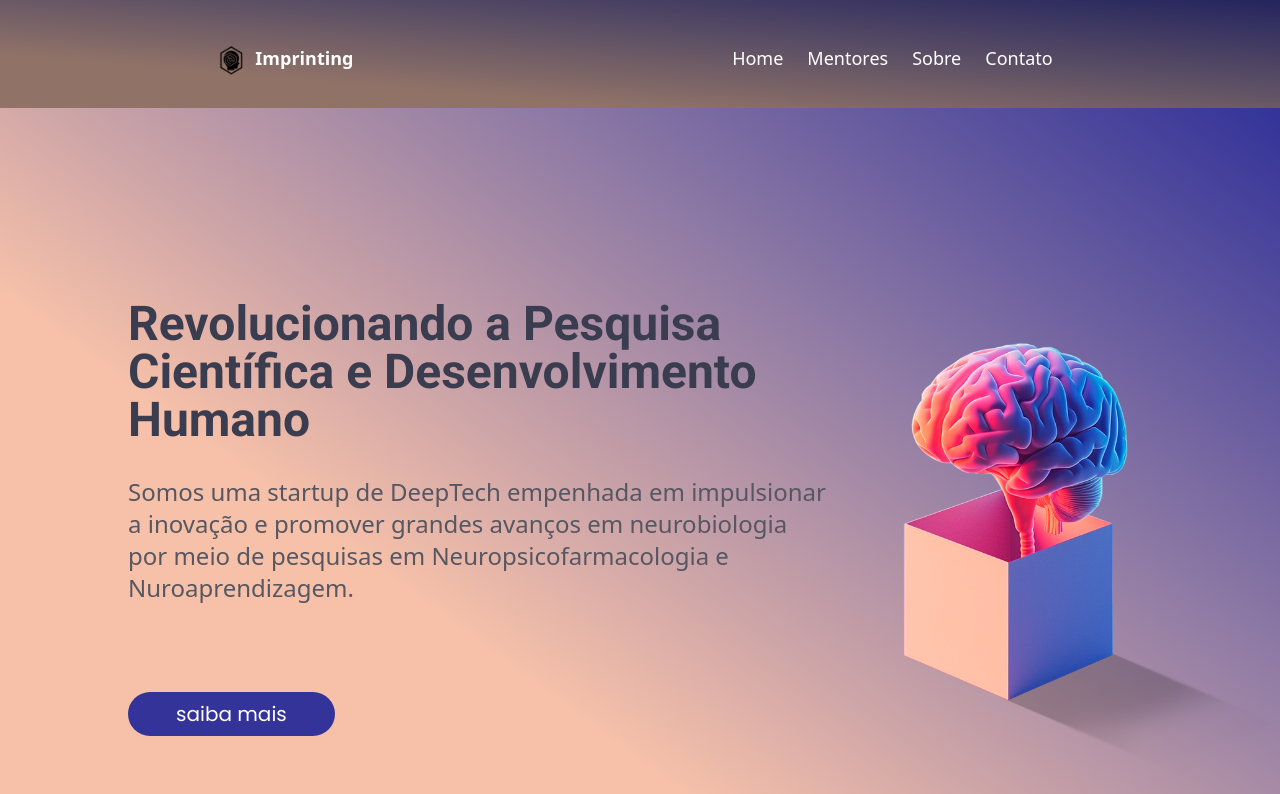
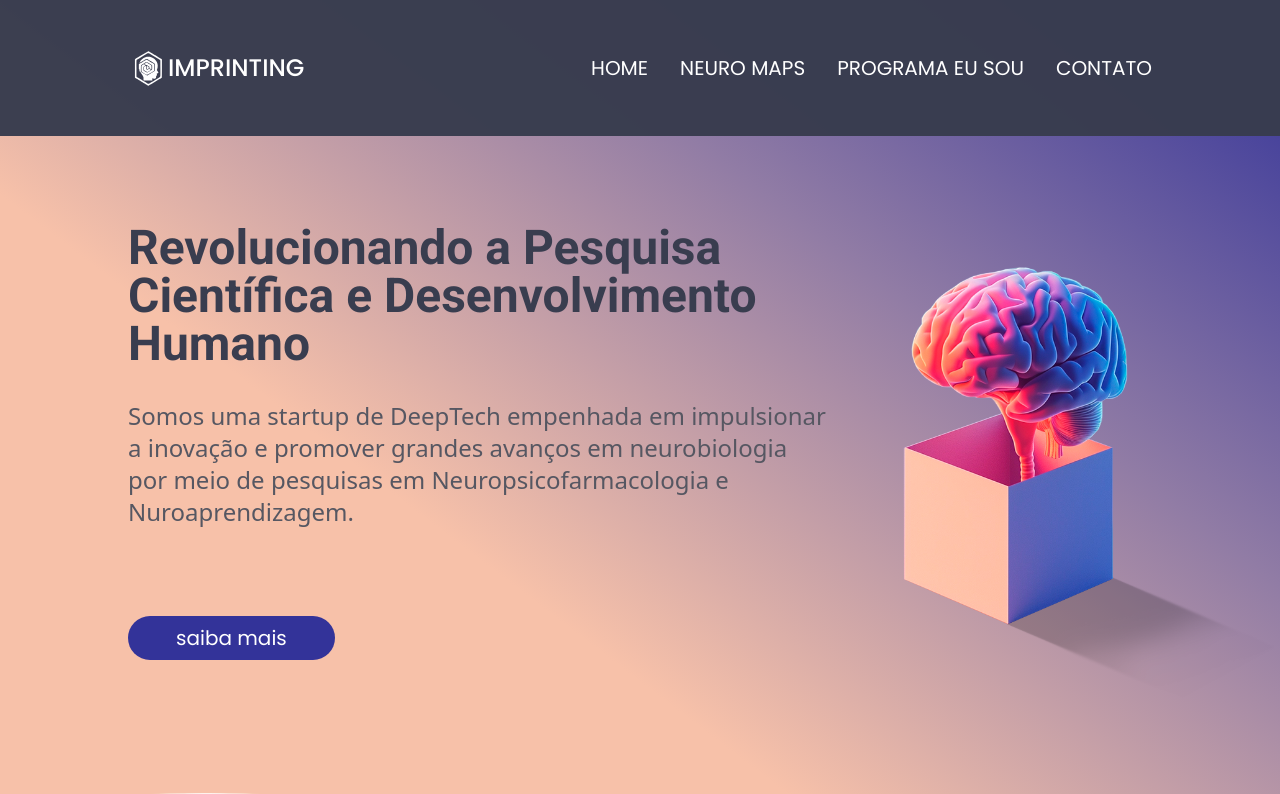
Before and after one commit to Delgado-tech/imprinting-landing-page, a React (Vite) app: page / in a window 1280 px wide. Shown: the top 794 px of the page. Built offline with nearby package versions, Linux system fonts and the light colour scheme.

Commit message:
edit/feat: adicionado responsividade a navbar

```diff
--- a/src/app/App.tsx
+++ b/src/app/App.tsx
@@ -1,23 +1,25 @@
+import Cards from "../components/home/Cards.tsx";
 import FormContact from "../components/home/FormContact.tsx";
+import Header from "../components/home/Header.tsx";
 import ImprintingCoin from "../components/home/ImprintingCoin.tsx";
 import Introduction from "../components/home/Introduction.tsx";
 import NeuroMaps from "../components/home/NeuroMaps.tsx";
 import ProgramIAM from "../components/home/ProgramIAM.tsx";
-import NavBar from "../components/home/NavBar.tsx";
-import Cards from "../components/home/Cards.tsx"
 
 function App() {
 	return (
 		<section className="h-screen">
 			{/* <Logo color="red" /> */}
 			<main>
-				<NavBar />
+				<span id={"top"} />
+				<Header />
 				<Introduction />
 				<Cards />
 				<NeuroMaps />
 				<ProgramIAM />
 				<ImprintingCoin />
 				<FormContact />
+				<span id={"bottom"} />
 			</main>
 		</section>
 	);
--- a/src/components/home/Cards.tsx
+++ b/src/components/home/Cards.tsx
@@ -5,18 +5,18 @@ import Card4 from "../../assets/cards/card4.svg";
 
 export default function Cards() {
 	return (
-		<section className="flex flex-col items-center gap-8 px-8 lg:px-32 xl:items-start p-5">
+		<section className="mb-10 flex flex-col items-center gap-8 p-5 px-8 lg:px-32 xl:items-start">
 			<h2 className="max-w-[400px] text-center font-roboto text-3xl font-semibold text-custom-gray-06 md:max-w-[700px] md:text-5xl xl:text-start">
 				Nosso Propósito
 			</h2>
 			<p className="max-w-[750px] text-center text-lg text-custom-black md:text-2xl xl:text-start">
 				Exploramos terapias inovadoras, como as psicodélicas, ligando ciência,
 				espiritualidade e filosofia. Comprovamos, por meio de evidências clínicas,
-                como essas abordagens podem impulsionar o bem-estar total: mental, físico.
-                e emocional
+				como essas abordagens podem impulsionar o bem-estar total: mental, físico. e
+				emocional
 			</p>
 
-            <div className="max-w-[1280px] flex justify-center flex-wrap">
+			<div className="flex max-w-[1280px] flex-wrap justify-center">
 				<img className="m-3 max-w-[220px]" src={Card1}></img>
 				<img className="m-3 max-w-[220px]" src={Card2}></img>
 				<img className="m-3 max-w-[220px]" src={Card3}></img>
--- /dev/null
+++ b/src/components/home/Header.tsx
@@ -0,0 +1,32 @@
+import { AlignJustify } from "lucide-react";
+import { useState } from "react";
+import Logo from "../Logo";
+import NavBar from "./NavBar";
+
+export default function Header() {
+	const [showNavItems, SetShowNavItems] = useState<boolean>(false);
+
+	return (
+		<section
+			data-open-hamburger={showNavItems}
+			className="group fixed top-0 z-[999] w-full bg-custom-gray-06 bg-opacity-[98%] transition-all data-[open-hamburger=true]:h-full data-[open-hamburger=true]:bg-opacity-95 max-sm:h-32"
+		>
+			<header className="flex flex-wrap items-center justify-between gap-6 gap-x-12 gap-y-6 px-4 py-12 max-sm:flex-col sm:px-6 lg:px-32">
+				<div className="max-xs:justify-center flex select-none flex-wrap items-center justify-between gap-x-8 gap-y-2 max-sm:w-full">
+					<a href={"#top"} className="flex cursor-pointer items-center">
+						<Logo color="white" className="max-xs:size-8 size-10" />
+						<span className="max-xs:text-xl font-poppins text-2xl font-medium uppercase text-white">
+							Imprinting
+						</span>
+					</a>
+					<AlignJustify
+						className="max-xs:size-6 size-8 cursor-pointer select-none text-white transition-none hover:text-zinc-300 sm:hidden"
+						onClick={() => SetShowNavItems((prev) => (prev = !prev))}
+					/>
+				</div>
+
+				<NavBar />
+			</header>
+		</section>
+	);
+}
--- a/src/components/home/Introduction.tsx
+++ b/src/components/home/Introduction.tsx
@@ -4,7 +4,7 @@ import ButtonCta from "../button/ButtonCta";
 
 export default function Introduction() {
 	return (
-		<section className="relative z-10 h-max bg-gradient-to-bl from-custom-blue-02 via-custom-magenta to-custom-beige-02 to-40% pt-32 xl:to-60%">
+		<section className="relative z-10 h-max bg-gradient-to-bl from-custom-blue-02 via-custom-magenta to-custom-beige-02 to-40% pt-40 xl:to-60%">
 			<div className="relative flex flex-col gap-16 pb-32 pt-16 md:pb-16 xl:flex-row">
 				<article className="flex flex-col items-center gap-8 px-8 lg:px-32 xl:items-start">
 					<h1 className="max-w-[400px] text-center font-roboto text-3xl font-semibold text-custom-gray-06 md:max-w-[700px] md:text-5xl xl:text-start">
--- a/src/components/home/NavBar.tsx
+++ b/src/components/home/NavBar.tsx
@@ -1,30 +1,45 @@
-import logo from '../../assets/logo.svg'
+import { Link } from "react-router-dom";
 
-export default function NavBar(){
-    return(
-        <section className='bg-gradient-to-bl from-custom-blue-02 via-custom-magenta to-custom-beige-02 to-75% top-0 z-[20] mx-auto '>
-            <nav className="bg-custom-gray-09 bg-opacity-45 p-8 max-w7x1 mx-auto px-4 sm:px-6 lg:px-8 flex justify-around flex-wrap">
-                <div className='flex mt-3'>
-                    <img src={logo} alt="Logo" className="h-8 w-8 mr-2 white" />
-                    <span className="text-white text-lg font-semibold">Imprinting</span>
-                </div>
+interface INavItems {
+	content: string;
+	link: string;
+}
 
-                <div className='flex mt-3' >
-                    <a href="#" className="text-white text-lg hover:text-gray-300 mx-3">
-                        Home
-                    </a>
-                    <a href="#" className="text-white text-lg hover:text-gray-300 mx-3">
-                        Mentores
-                    </a>
-                    <a href="#" className="text-white text-lg hover:text-gray-300 mx-3">
-                        Sobre
-                    </a>
-                    <a href="#" className="text-white text-lg hover:text-gray-300 mx-3">
-                        Contato
-                    </a>
-                </div>
+export default function NavBar() {
+	const navItems: INavItems[] = [
+		{
+			content: "Home",
+			link: "",
+		},
+		{
+			content: "Neuro Maps",
+			link: "",
+		},
+		{
+			content: "Programa Eu Sou",
+			link: "",
+		},
+		{
+			content: "Contato",
+			link: "",
+		},
+	];
 
-            </nav>
-        </section>
-    )
+	return (
+		<nav>
+			<ul className="flex items-center gap-8 max-sm:flex-col max-sm:pt-10 max-sm:group-data-[open-hamburger=false]:hidden">
+				{navItems.map((item, index) => (
+					<li key={index} className="group/item relative">
+						<Link
+							to={item.link}
+							className="font-poppins text-lg uppercase text-white transition-all hover:text-zinc-300 xl:text-xl"
+						>
+							{item.content}
+						</Link>
+						<span className="group-hover/item:animate-linearShow absolute bottom-0 left-0 hidden h-[1px] w-full bg-zinc-400 group-hover/item:block" />
+					</li>
+				))}
+			</ul>
+		</nav>
+	);
 }
--- a/src/components/home/NeuroMaps.tsx
+++ b/src/components/home/NeuroMaps.tsx
@@ -12,7 +12,7 @@ export default function NeuroMaps() {
 	];
 
 	return (
-		<section>
+		<section className="mt-64">
 			<div className="flex justify-center">
 				<div className="relative mb-12 flex w-fit flex-col items-center">
 					<Decoration.Waves className="absolute -left-28 -top-[70%] z-10 scale-[25%] sm:-left-32 sm:scale-50 xl:scale-75" />
--- a/src/global.css
+++ b/src/global.css
@@ -4,6 +4,10 @@
 @tailwind base;
 @tailwind components;
 @tailwind utilities;
+
+html {
+	scroll-behavior: smooth;
+}
 
 .no-select {
 	user-drag: none;
--- a/tailwind.config.js
+++ b/tailwind.config.js
@@ -6,6 +6,9 @@ export default {
   ],
   theme: {
     extend: {
+      screens: {
+        "xs": "300px"
+      },
       colors: {
         "custom-beige-01": "#FFFFE5",
         "custom-beige-02": "#F7C1A9",
@@ -29,6 +32,15 @@ export default {
       fontFamily: {
         'poppins': ['Poppins'],
         'roboto': ['Roboto']
+      },
+      animation: {
+        linearShow: "linearShow .3s ease-in"
+      },
+      keyframes: {
+        linearShow: {
+          "0%": { width: "0%", opacity: "40%" },
+          "100%": { width: "100%", opacity: "100%" }
+        }
       }
     },
   },
```
Lines whose indentation alone changed are shown as unchanged.
